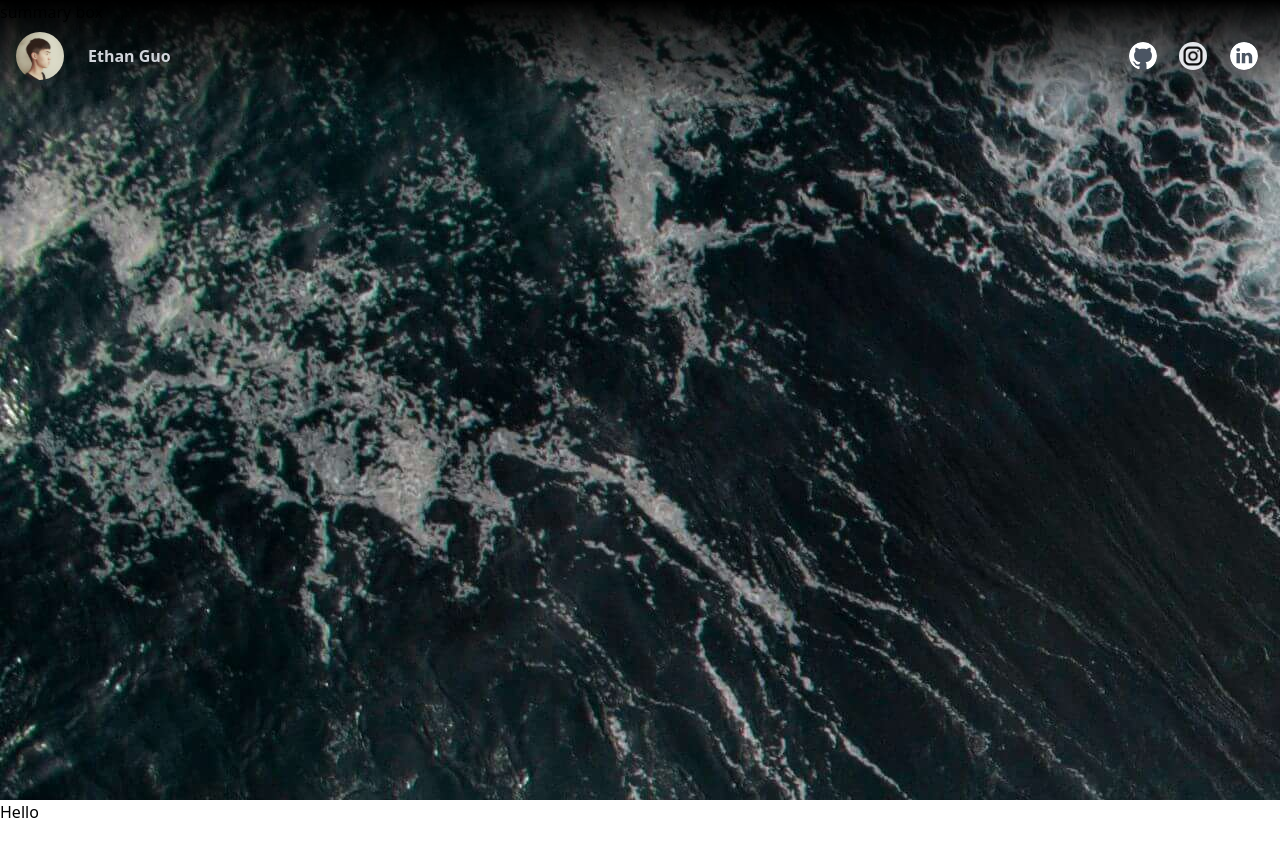
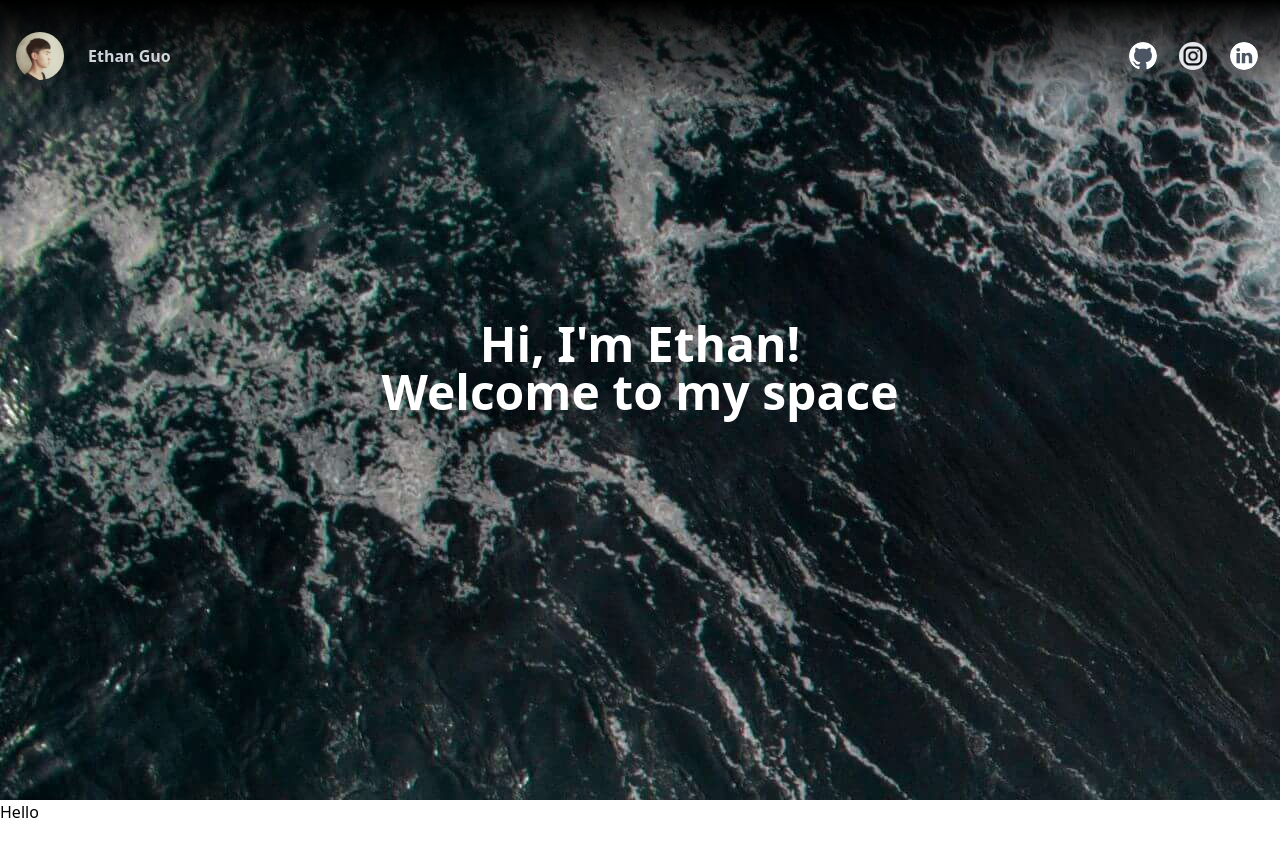
Before and after one commit to EthanGuo666/EthanGuo666.github.io, a React (Vite) app in the folder ethan_personal_page/: page / in a window 1280 px wide. Shown: the top 856 px of the page. Built offline with nearby package versions, Linux system fonts and the light colour scheme.

Commit message:
add: a greeting cover

```diff
--- a/ethan_personal_page/src/components/SummaryBox.jsx
+++ b/ethan_personal_page/src/components/SummaryBox.jsx
@@ -2,9 +2,11 @@ import React from 'react'
 
 function SummaryBox() {
   return (
+    //
     <div className="w-full h-full bg-[url('./src/assets/Background.jpg')]">
-      <div className='w-full'>
-        summary box
+      <div className='w-full py-80 text-center font-sans text-5xl font-bold text-white'>
+        Hi, I'm Ethan!<br/>
+        Welcome to my space
       </div>
     </div>
   )
```
